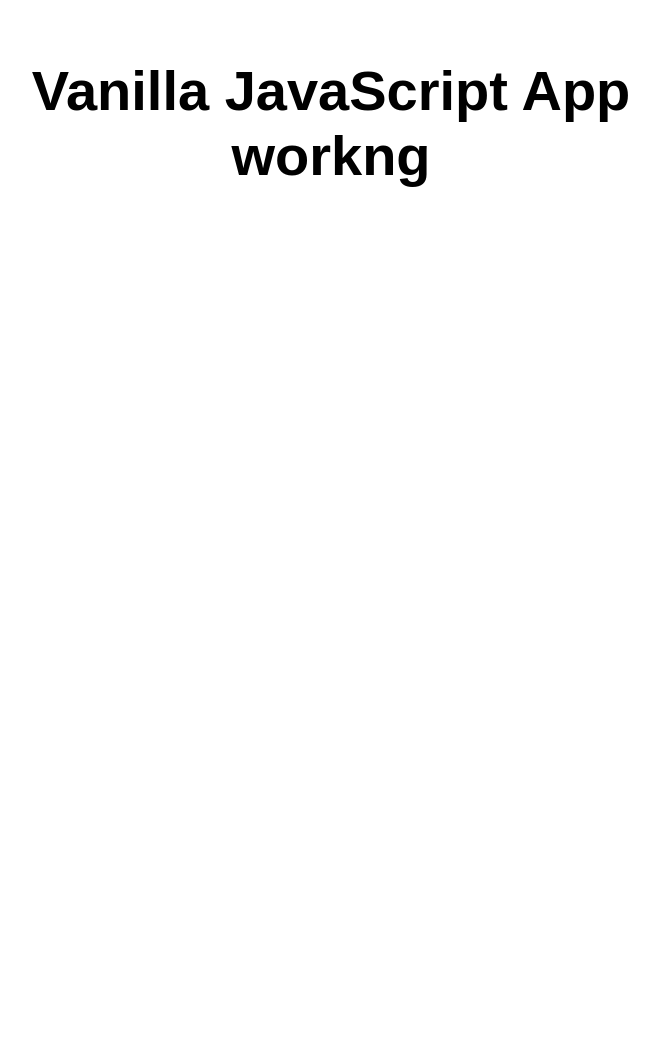
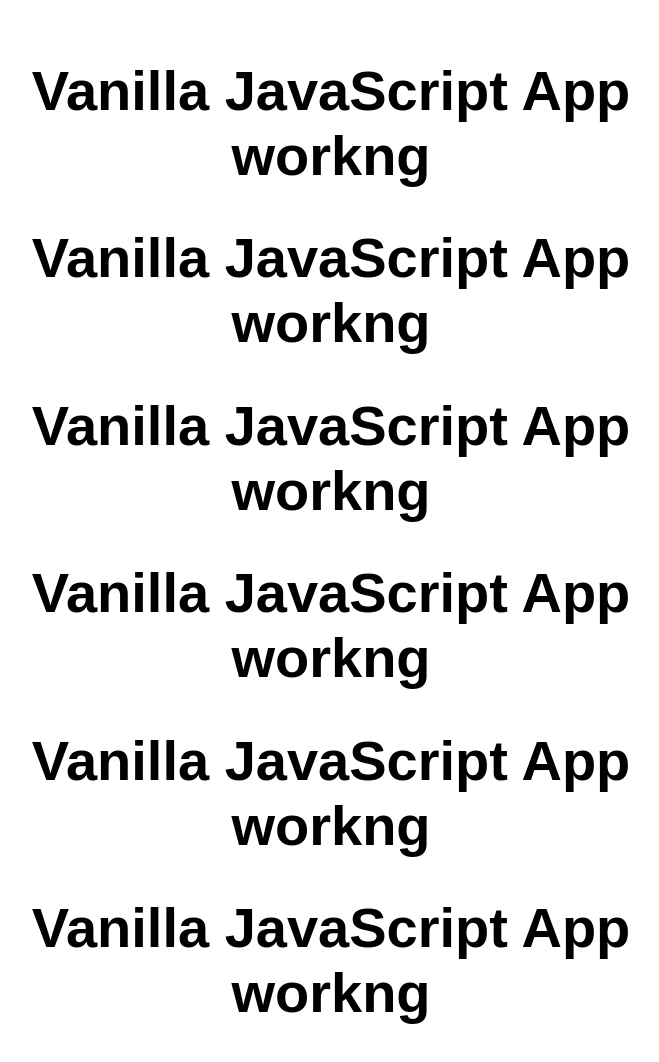
Before and after one commit to hari2babloo/acme, a website: page src/index.html in a window 1280 px wide. Shown: the whole page, without its empty margins (309-968 px from the left). Before the commit the page ends 800 px from the top, so only its background shows below. Drawn offline with Linux system fonts and the light colour scheme.

Commit message:
index.html

```diff
--- a/src/index.html
+++ b/src/index.html
@@ -11,6 +11,12 @@
 <body>
   <main>
     <h1>Vanilla JavaScript App workng</h1>
+        <h1>Vanilla JavaScript App workng</h1>
+        <h1>Vanilla JavaScript App workng</h1>
+        <h1>Vanilla JavaScript App workng</h1>
+        <h1>Vanilla JavaScript App workng</h1>
+        <h1>Vanilla JavaScript App workng</h1>
+
   </main>
 </body>
 
```
